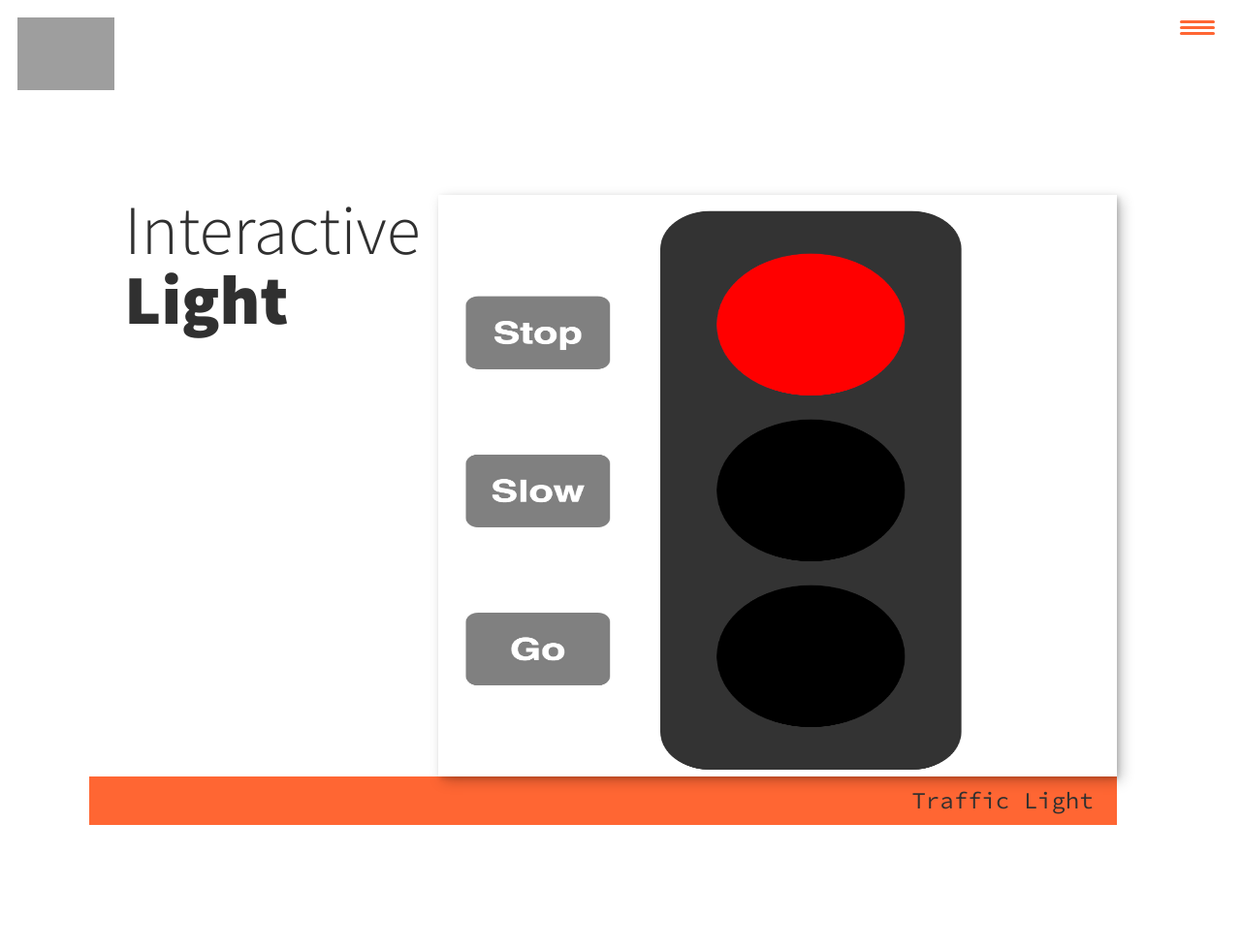
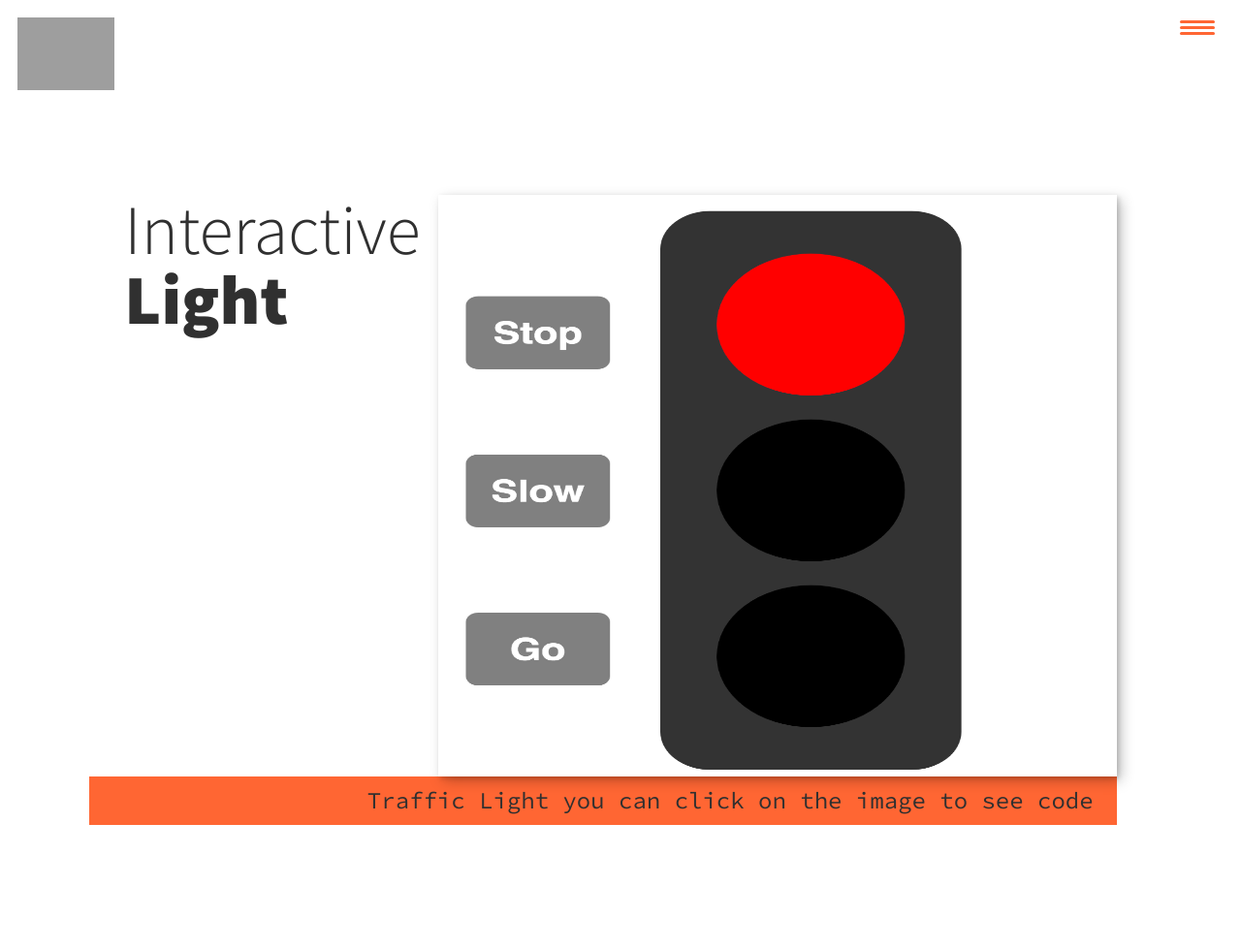
Before and after one commit to taeshad/Practice, a plain HTML site: page portfolio-item4.html in a window 1280 px wide. Shown: the top 980 px of the page at 97% size. Drawn offline with nearby package versions, Linux system fonts and the light colour scheme; grey boxes are pictures that could not be loaded.

Commit message:
Update portfolio-item4.html
added text to image caption

```diff
--- a/portfolio-item4.html
+++ b/portfolio-item4.html
@@ -39,7 +39,7 @@
 			<h1 class="section__title section__title--intro">
 				Interactive<strong>Light</strong>
 			</h1> <!--"title--intro"modifying class-->
-			<p class="section__subtitle section__subtitle--intro">Traffic Light</p>
+			<p class="section__subtitle section__subtitle--intro">Traffic Light you can click on the image to see code</p>
 			<a href="https://codepen.io/Taeshad/pen/GRoyvKm">
 				<img src="img/lights2.png" alt="Traffic Light" height="600" width="700" class="intro__img">
 			</a>
```
